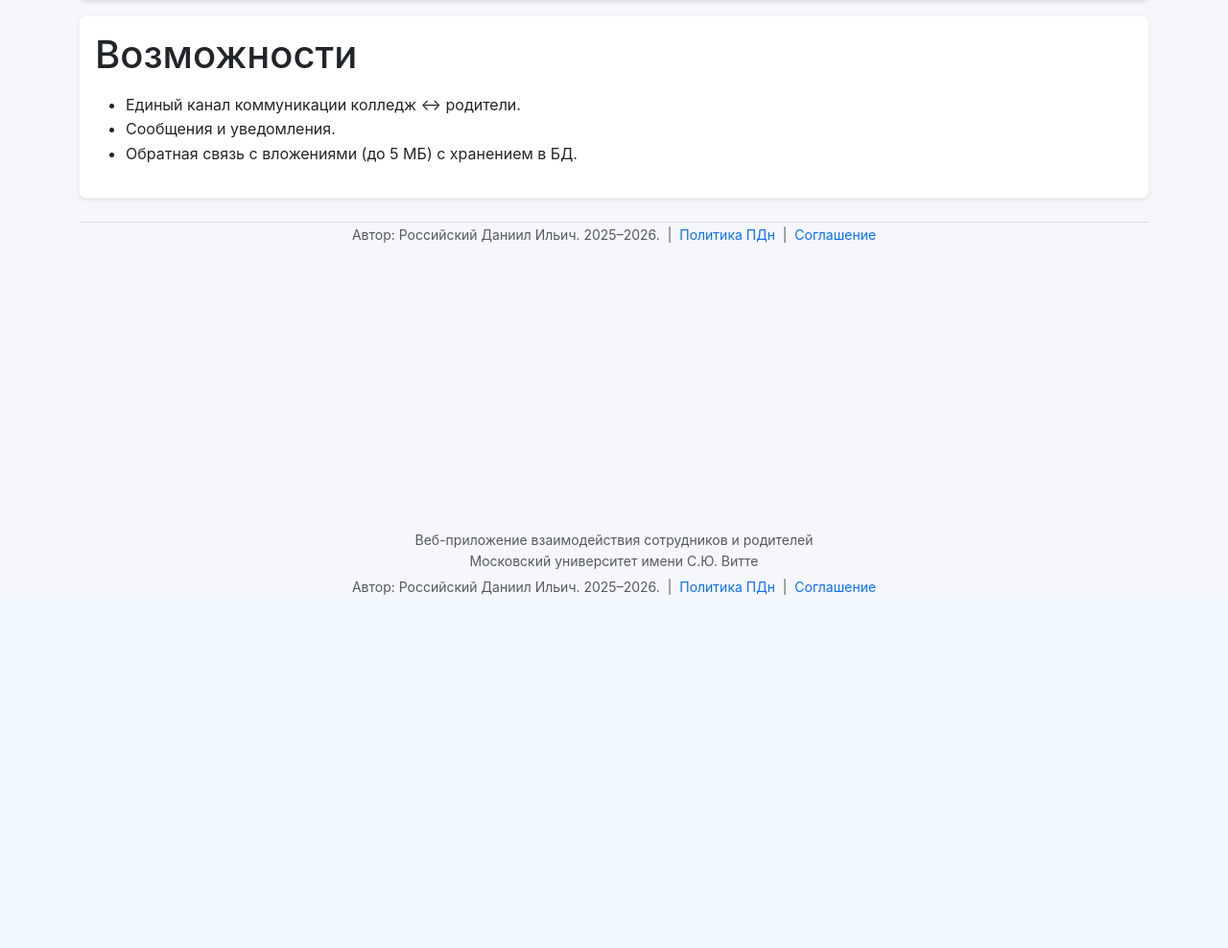
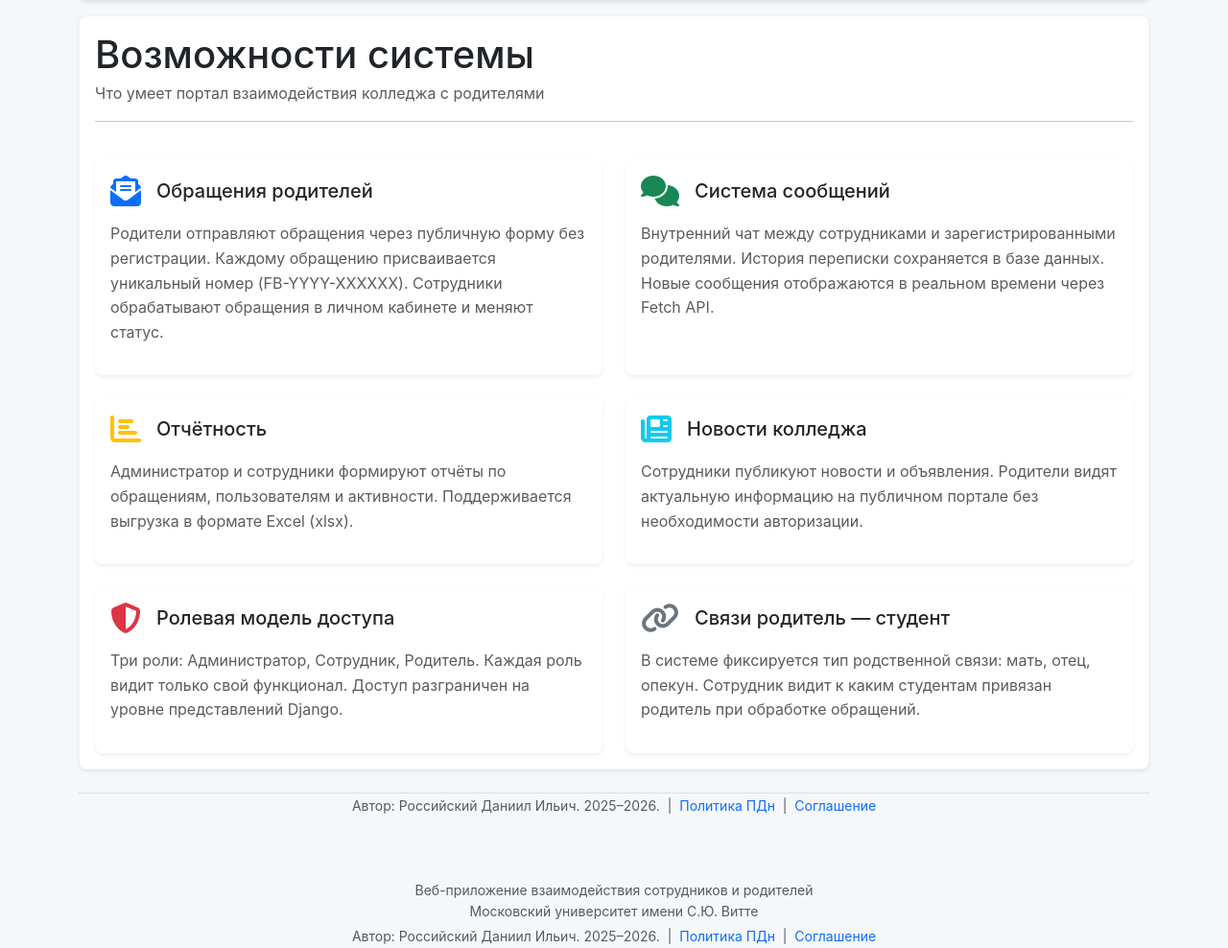
Before and after one commit to Ananice/Rossiiskii_35_WebApp_Parents, a Django app: template apps/public/templates/public/pages/features.html in a window 1280 px wide. Shown: the part 177-1165 px from the top of the page at 96% size. Before the commit the page ends 797 px from the top, so only its background shows below. Run offline with Django 3.2, Linux system fonts and the light colour scheme; the template is opened without the code that fills it, so the values that code supplies are empty.

Commit message:
feat(public): страница 'Возможности' — описание функций системы

```diff
--- a/apps/public/templates/public/pages/features.html
+++ b/apps/public/templates/public/pages/features.html
@@ -1,9 +1,96 @@
 {% extends "public/base_public.html" %}
 {% block public_content %}
-<h1>Возможности</h1>
-<ul>
-  <li>Единый канал коммуникации колледж ↔ родители.</li>
-  <li>Сообщения и уведомления.</li>
-  <li>Обратная связь с вложениями (до 5 МБ) с хранением в БД.</li>
-</ul>
+
+<div class="row mb-4">
+  <div class="col-12">
+    <h1 class="mb-1">Возможности системы</h1>
+    <p class="text-muted">Что умеет портал взаимодействия колледжа с родителями</p>
+    <hr>
+  </div>
+</div>
+
+<div class="row g-4">
+
+  <div class="col-md-6">
+    <div class="card h-100 border-0 shadow-sm">
+      <div class="card-body">
+        <div class="d-flex align-items-center mb-3">
+          <i class="fas fa-envelope-open-text fa-2x text-primary me-3"></i>
+          <h5 class="mb-0">Обращения родителей</h5>
+        </div>
+        <p class="text-muted">Родители отправляют обращения через публичную форму без регистрации.
+        Каждому обращению присваивается уникальный номер (FB-YYYY-XXXXXX).
+        Сотрудники обрабатывают обращения в личном кабинете и меняют статус.</p>
+      </div>
+    </div>
+  </div>
+
+  <div class="col-md-6">
+    <div class="card h-100 border-0 shadow-sm">
+      <div class="card-body">
+        <div class="d-flex align-items-center mb-3">
+          <i class="fas fa-comments fa-2x text-success me-3"></i>
+          <h5 class="mb-0">Система сообщений</h5>
+        </div>
+        <p class="text-muted">Внутренний чат между сотрудниками и зарегистрированными родителями.
+        История переписки сохраняется в базе данных. Новые сообщения отображаются
+        в реальном времени через Fetch API.</p>
+      </div>
+    </div>
+  </div>
+
+  <div class="col-md-6">
+    <div class="card h-100 border-0 shadow-sm">
+      <div class="card-body">
+        <div class="d-flex align-items-center mb-3">
+          <i class="fas fa-chart-bar fa-2x text-warning me-3"></i>
+          <h5 class="mb-0">Отчётность</h5>
+        </div>
+        <p class="text-muted">Администратор и сотрудники формируют отчёты по обращениям,
+        пользователям и активности. Поддерживается выгрузка в формате Excel (xlsx).</p>
+      </div>
+    </div>
+  </div>
+
+  <div class="col-md-6">
+    <div class="card h-100 border-0 shadow-sm">
+      <div class="card-body">
+        <div class="d-flex align-items-center mb-3">
+          <i class="fas fa-newspaper fa-2x text-info me-3"></i>
+          <h5 class="mb-0">Новости колледжа</h5>
+        </div>
+        <p class="text-muted">Сотрудники публикуют новости и объявления. Родители видят
+        актуальную информацию на публичном портале без необходимости авторизации.</p>
+      </div>
+    </div>
+  </div>
+
+  <div class="col-md-6">
+    <div class="card h-100 border-0 shadow-sm">
+      <div class="card-body">
+        <div class="d-flex align-items-center mb-3">
+          <i class="fas fa-shield-alt fa-2x text-danger me-3"></i>
+          <h5 class="mb-0">Ролевая модель доступа</h5>
+        </div>
+        <p class="text-muted">Три роли: Администратор, Сотрудник, Родитель. Каждая роль видит
+        только свой функционал. Доступ разграничен на уровне представлений Django.</p>
+      </div>
+    </div>
+  </div>
+
+  <div class="col-md-6">
+    <div class="card h-100 border-0 shadow-sm">
+      <div class="card-body">
+        <div class="d-flex align-items-center mb-3">
+          <i class="fas fa-link fa-2x text-secondary me-3"></i>
+          <h5 class="mb-0">Связи родитель — студент</h5>
+        </div>
+        <p class="text-muted">В системе фиксируется тип родственной связи: мать, отец, опекун.
+        Сотрудник видит к каким студентам привязан родитель при обработке обращений.</p>
+      </div>
+    </div>
+  </div>
+
+</div>
+
 {% endblock %}
```
